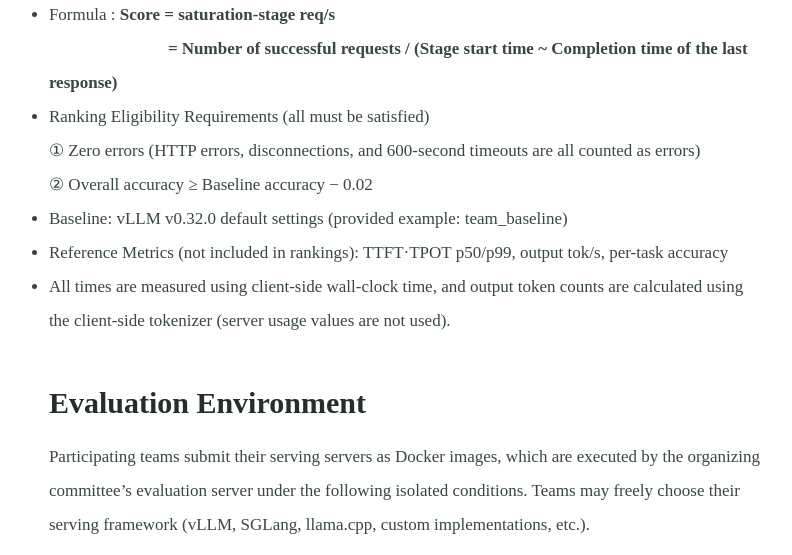
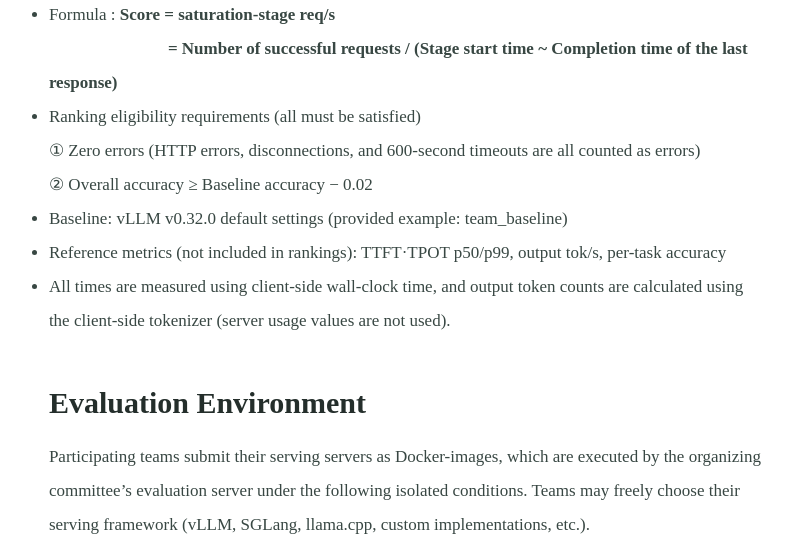
Before and after one commit to AISystemChallenge/AISystemChallenge.github.io, a Jekyll site: the page built from rules.md, in a window 1280 px wide and 900 px high, scrolled down 4219 px. Shown: the part 153-708 px from the top of the window, without its empty margins (234-1026 px from the left). Built offline with Jekyll 4.4.1, drawn with Linux system fonts in a browser that asks for light colours; some web fonts are replaced; our own code applies the rules of GitHub Pages for plain Markdown files.

```diff
--- a/rules.md
+++ b/rules.md
@@ -88,16 +88,16 @@ excerpt:
 The organizing committee's evaluation client sends requests to participating teams' servers according to predefined scenarios to measure throughput, latency, and accuracy. Rankings are determined by throughput during the maximum-load (saturation) stage.<br>
   * Formula : **Score = saturation-stage req/s**<br>
 &emsp;&emsp;&emsp;&emsp;&emsp;&emsp;&emsp;**= Number of successful requests / (Stage start time ~ Completion time of the last response)**
-  * Ranking Eligibility Requirements (all must be satisfied)<br>
+  * Ranking eligibility requirements (all must be satisfied)<br>
     ① Zero errors (HTTP errors, disconnections, and 600-second timeouts are all counted as errors)<br>
     ② Overall accuracy ≥ Baseline accuracy − 0.02
   * Baseline: vLLM v0.32.0 default settings (provided example: team_baseline)
-  * Reference Metrics (not included in rankings): TTFT·TPOT p50/p99, output tok/s, per-task accuracy
+  * Reference metrics (not included in rankings): TTFT·TPOT p50/p99, output tok/s, per-task accuracy
   * All times are measured using client-side wall-clock time, and output token counts are calculated using the client-side tokenizer (server usage values are not used).
 <br>
 
 ### Evaluation Environment
-Participating teams submit their serving servers as Docker images, which are executed by the organizing committee's evaluation server under the following isolated conditions. Teams may freely choose their serving framework (vLLM, SGLang, llama.cpp, custom implementations, etc.).<br>
+Participating teams submit their serving servers as Docker-images, which are executed by the organizing committee's evaluation server under the following isolated conditions. Teams may freely choose their serving framework (vLLM, SGLang, llama.cpp, custom implementations, etc.).<br>
   * &lt;Hardware / Isolation&gt;
     * One GPU: NVIDIA H100 80GB (TBD)
     * GPU memory usage limit: XX GiB (including model weights, TBD)
```
